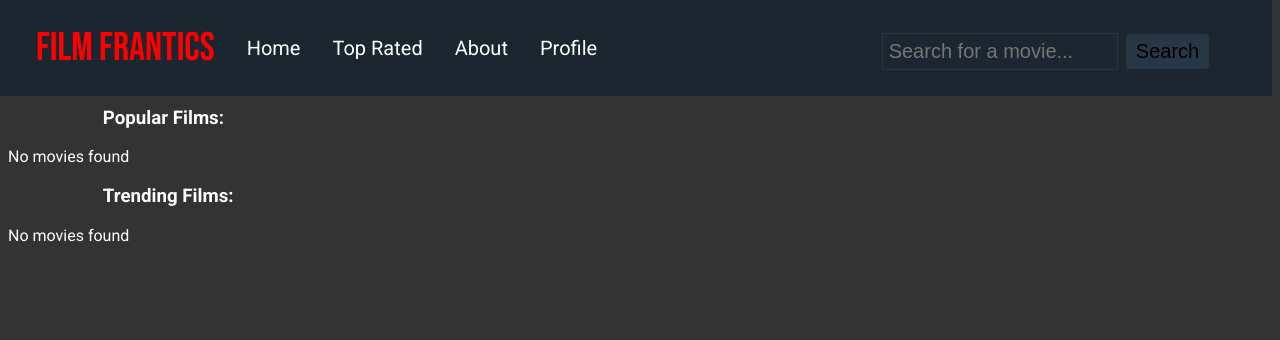
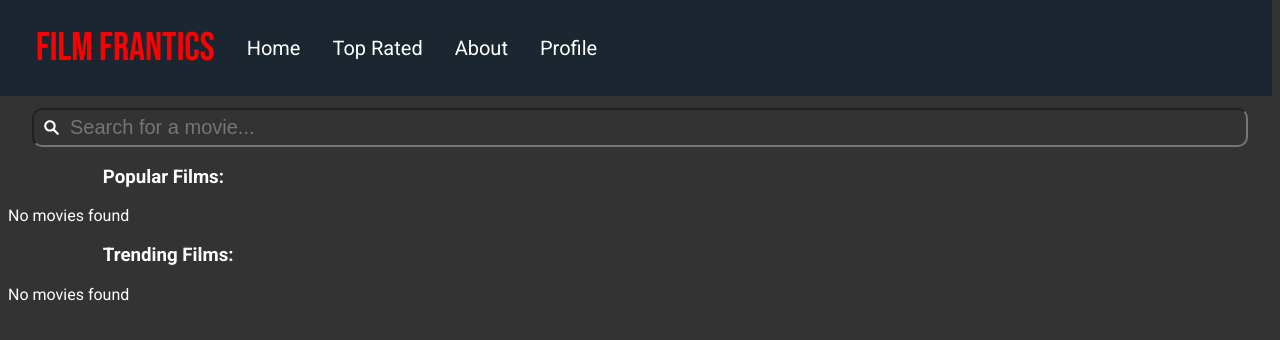
Before and after one commit to craig-sinclair/MovieReview, a Django app: page / in a window 1280 px wide. Shown: the top 340 px of the page. Run offline with Django 3.2, Linux system fonts and the light colour scheme; data that the repository does not hold is empty; some web fonts are replaced.

Commit message:
Search bar reposition

```diff
--- a/filmreview/film/admin.py
+++ b/filmreview/film/admin.py
@@ -1,5 +1,5 @@
 from django.contrib import admin
-from film.models import Movie
+from film.models import CustomUser
 
 # Register your models here.
-admin.site.register(Movie)
+admin.site.register(CustomUser)
--- a/filmreview/film/models.py
+++ b/filmreview/film/models.py
@@ -1,4 +1,5 @@
 from django.db import models
+from django.contrib.auth.models import AbstractUser
 
 class Movie(models.Model):
     name = models.CharField(max_length=128)
@@ -9,3 +10,6 @@ class Movie(models.Model):
 
     def __str__(self):
         return self.name
+
+class CustomUser(AbstractUser):
+    pass
--- a/filmreview/film/urls.py
+++ b/filmreview/film/urls.py
@@ -7,10 +7,14 @@ from django.conf.urls.static import static
 app_name = 'film'
 
 urlpatterns = [
+    path('register/', views.register, name='register'),
+    path('login/', views.user_login, name='login'),
+    path('logout/', views.user_logout, name='logout'),
     path('', views.index, name='index'),
     path('about/', views.about, name='about'),
     path('movie/<int:movie_id>/', views.details, name='details'),
     path('search/', views.search, name='search'),
     path('person/<int:person_id>/', views.person, name='person'),
     path('top/', views.top, name='top'),
+    path('profile/', views.profile, name='profile'),
 ] + static(settings.MEDIA_URL, document_root=settings.MEDIA_ROOT)
--- a/filmreview/film/views.py
+++ b/filmreview/film/views.py
@@ -2,6 +2,9 @@ from django.shortcuts import render
 from django.http import HttpResponse
 from django.shortcuts import redirect
 from film.tmdb import search_movie, get_popular_movies, get_movie_detail, get_cast, get_person_by_id, get_person_movies, get_top_rated, get_recommendations, get_trending_movies, TMDB_IMAGE_BASE_URL
+from django.contrib.auth import login, authenticate, logout
+from django.contrib.auth.forms import AuthenticationForm
+from .forms import UserRegistrationForm, UserLoginForm
 
 def index(request):
     context_dict = {}
@@ -62,7 +65,7 @@ def search(request):
 
         return render(request, 'film/search.html', {'movies': movies_with_poster})
     else:
-        return render(request, 'film/index.html')
+        return redirect('film:index')
 
 def person(request, person_id):
     context_dict = {}
@@ -97,3 +100,35 @@ def top(request):
         movie['average_rating'] = str(average_rating) + "%"
     context_dict["movies"] = top_movies
     return render(request, 'film/top.html', context=context_dict)
+
+def register(request):
+    if request.method == 'POST':
+        form = UserRegistrationForm(request.POST)
+        if form.is_valid():
+            user = form.save()
+            login(request, user)
+            return redirect('film:index')
+    else:
+        form = UserRegistrationForm()
+    return render(request, 'film/register.html', {'form': form})
+
+def user_login(request):
+    if request.method == 'POST':
+        form = UserLoginForm(request, data=request.POST)
+        if form.is_valid():
+            username = form.cleaned_data.get('username')
+            password = form.cleaned_data.get('password')
+            user = authenticate(username=username, password=password)
+            if user is not None:
+                login(request, user)
+                return redirect('film:index')
+    else:
+        form = UserLoginForm()
+    return render(request, 'film/login.html', {'form': form})
+
+def user_logout(request):
+    logout(request)
+    return redirect('film:index')
+
+def profile(request):
+    return render(request, 'film/profile.html')
--- a/filmreview/static/styles/indexStyles.css
+++ b/filmreview/static/styles/indexStyles.css
@@ -137,19 +137,23 @@ body{
 }
 
 .search-box{
-    display: flex;
-    align-items: center;
+    width: 100%;
     margin-left: auto;
-    background-color: #1B2631;
+    margin-right: auto;
+    margin-top: 20px;
+    display: block;
 }
 
 .search-box input[type="text"]{
     padding: 6px;
     font-size: 20px;
-    border: 1px solid #273746;
-    background-color: #1B2631;
-    width: 60%;
+    margin-left: auto;
+    margin-right: auto;
     color: white;
+    border-radius: 10px;
+    width: 100%;
+    max-width: 150vh;
+    display: block;
 }
 
 .search-box input[type="text"]:active{
@@ -160,12 +164,11 @@ body{
 .search-box button{
     background: #273746;
     font-size: 20px;
-    padding: 6px 10px;
-    margin-top: 8px;
-    margin-left: 4px;
-    border: none;
+    border: 1px solid #273746;
+    border-radius: 10px;
     cursor: pointer;
     border-radius: 4px;
+    display: none;
 }
 
 .index-movie-rating{
--- a/filmreview/templates/film/index.html
+++ b/filmreview/templates/film/index.html
@@ -1,5 +1,5 @@
 {% extends 'film/navbar.html' %}
-{% load staticfiles %}
+{% load static %}
 
 {% block title_block %}
 Film Frantics
@@ -7,10 +7,25 @@ Film Frantics
 
 {% block additional_styles %}
 	<script src="{% static 'js/index.js' %}"></script>
+
+	<style>
+		.search-box input[type="text"]{
+			background: transparent url("{% static 'images/search.svg' %}") no-repeat 5px !important;
+			background-size: 25px 25px !important;
+			text-indent: 30px;
+		}
+	</style>
 {% endblock %}
 {% block body_block %}
 
 <div id="homepage-box">
+		<div class="search-box">
+			<form action="{% url 'film:search' %}" method="GET">
+				<input type="text" placeholder="Search for a movie..." name="query" id="nav-search-bar">
+				<button type="submit" id="navSearchButton">Search</button>
+			</form>
+		</div>
+
 		<h3 class="index-header">Popular Films:</h3>
 			{% if movies %}
 				<ul class="movie-list">
--- a/filmreview/templates/film/navbar.html
+++ b/filmreview/templates/film/navbar.html
@@ -22,13 +22,7 @@
                 <li><a href="{% url 'film:index' %}">Home</a></li>
                 <li><a href="{% url 'film:top' %}">Top Rated</a></li>
                 <li><a href="{% url 'film:about' %}">About</a></li>
-                <li><a href="{% url 'film:index' %}">Profile</a></li>
-                <div class="search-box">
-                    <form action="{% url 'film:search' %}" method="GET">
-                        <input type="text" placeholder="Search for a movie..." name="query" id="nav-search-bar">
-                        <button type="submit" id="navSearchButton">Search</button>
-                    </form>
-                </div>
+                <li><a href="{% url 'film:profile' %}">Profile</a></li>
             </ul>
         </div>
 
```
Also changed, not shown: filmreview/film/forms.py (added, +15 -0 lines), filmreview/filmreview/settings.py (+6 -1 lines), filmreview/templates/film/login.html (added, +13 -0 lines), filmreview/templates/film/profile.html (added, +10 -0 lines), filmreview/templates/film/register.html (added, +11 -0 lines), filmreview/db.sqlite3, filmreview/film/migrations/0001_initial.py, filmreview/static/images/search.svg (added).
